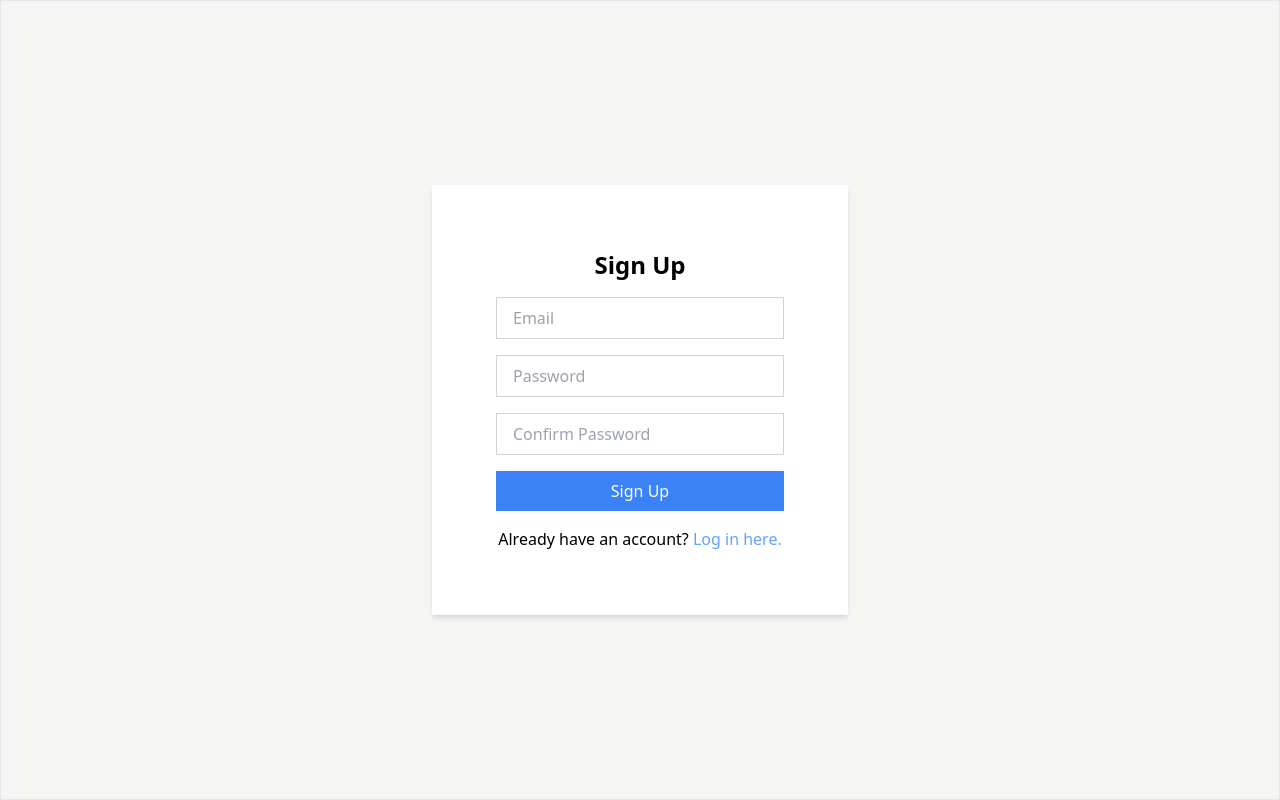
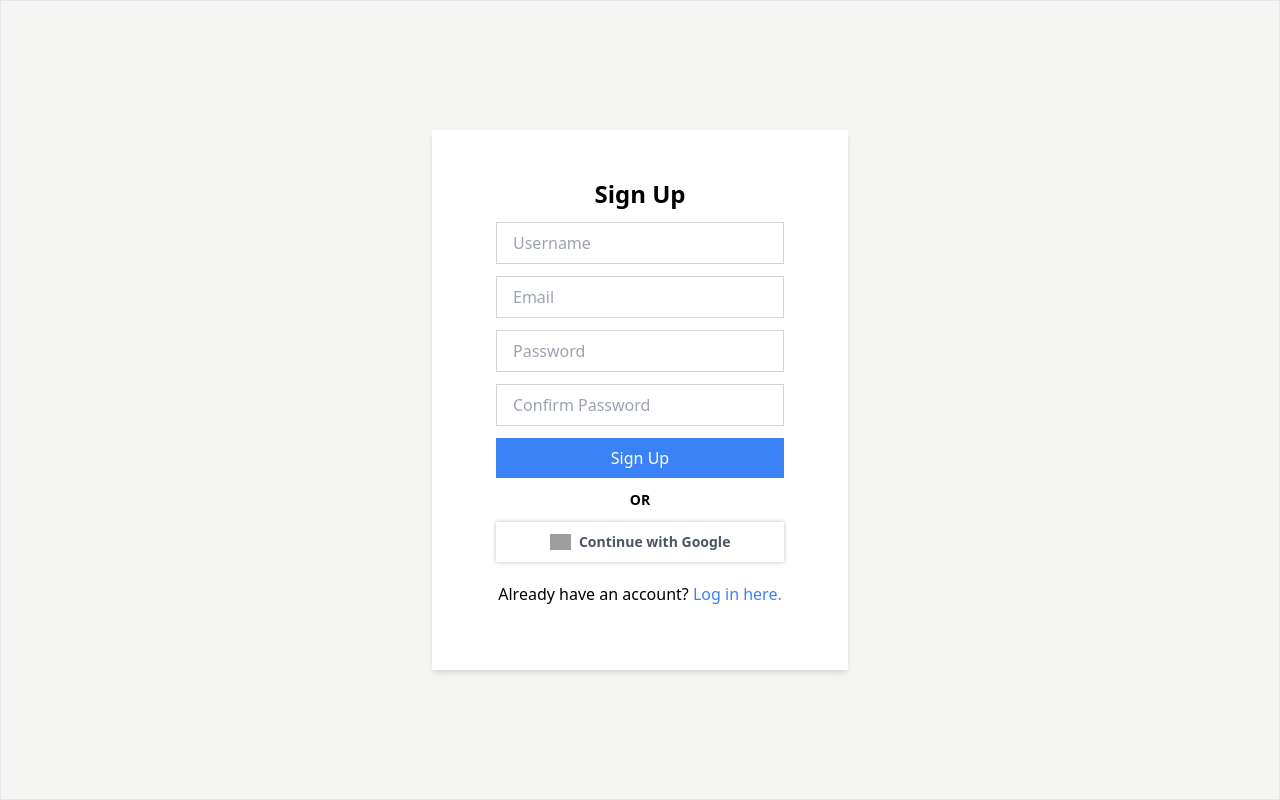
Before and after one commit to tochidavids/django-react-boilerplate, a Django app: page /signup in a window 1280 px wide. Run offline with Django 4.2, Linux system fonts and the light colour scheme; some libraries are stand-ins or nearby versions; grey boxes are pictures that could not be loaded.

Commit message:
added google sign in options on templates

```diff
--- a/landing/templates/layout.html
+++ b/landing/templates/layout.html
@@ -1,4 +1,4 @@
-{% load static %}
+<!-- {% load static %} -->
 
 <!DOCTYPE html>
 <html lang="en">
--- a/landing/templates/signup.html
+++ b/landing/templates/signup.html
@@ -1,4 +1,6 @@
 {% extends "layout.html" %}
+
+{% load socialaccount %}
 
 {% block title %}Sign Up{% endblock %}
 
@@ -7,7 +9,7 @@
 <form
 	action="{% url 'signup' %}"
 	method="post"
-	class="p-16 flex flex-col justify-center content-center gap-4 text-center bg-white shadow-md"
+	class="p-16 pt-12 flex flex-col justify-center content-center gap-3 text-center bg-white shadow-md"
 >
 	{% csrf_token %}
 
@@ -19,6 +21,12 @@
 
 	<input
 		autofocus
+		type="text"
+		name="username"
+		placeholder="Username"
+		class="border border-stone-300 border-solid px-4 py-2 outline-0 w-72"
+	/>
+	<input
 		type="email"
 		name="email"
 		placeholder="Email"
@@ -36,10 +44,22 @@
 		placeholder="Confirm Password"
 		class="border border-stone-300 border-solid px-4 py-2 outline-0 w-72"
 	/>
-	<input class="bg-blue-500 text-white h-10 font-medium cursor-pointer hover:bg-blue-700" type="submit" value="Sign Up" />
+	<input
+		class="bg-blue-500 text-white h-10 font-medium cursor-pointer hover:bg-blue-700 flex items-center justify-center"
+		type="submit"
+		value="Sign Up"
+	/>
 
-	<p>
-		Already have an account? <a class="text-blue-400" href="{% url 'login' %}">Log in here.</a>
+	<p class="text-center text-sm font-bold">OR</p>
+
+	<a class="shadow-[0px_0px_5px_0px_rgba(195,195,195,1)] h-10 font-bold text-gray-600 text-sm hover:bg-gray-50 flex items-center justify-center" href="{% provider_login_url 'google' %}">
+		<img src="https://upload.wikimedia.org/wikipedia/commons/thumb/5/53/Google_%22G%22_Logo.svg/706px-Google_%22G%22_Logo.svg.png" alt="" class="w-auto h-4 pr-2">
+		Continue with Google
+	</a>
+
+	<p class="mt-2">
+		Already have an account?
+		<a class="text-blue-500 font-medium" href="{% url 'login' %}">Log in here.</a>
 	</p>
 </form>
 
--- a/trello/urls.py
+++ b/trello/urls.py
@@ -18,5 +18,6 @@ from django.urls import path, include
 
 urlpatterns = [
     path('admin/', admin.site.urls),
+    path('accounts/', include('allauth.urls')),
     path('', include('landing.urls'))
 ]
```
Also changed, not shown: landing/templates/login.html (+13 -3 lines), trello/settings.py (+34 -3 lines), main/migrations/0001_initial.py (deleted), main/migrations/__init__.py (deleted). Lines whose indentation alone changed are shown as unchanged.
